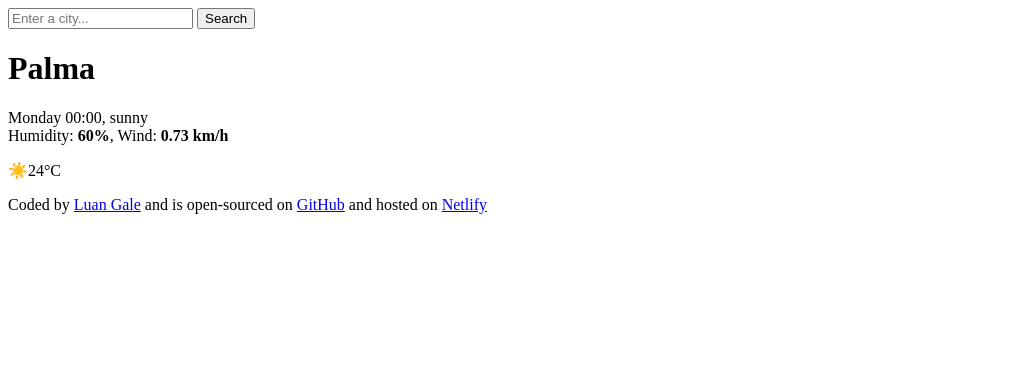
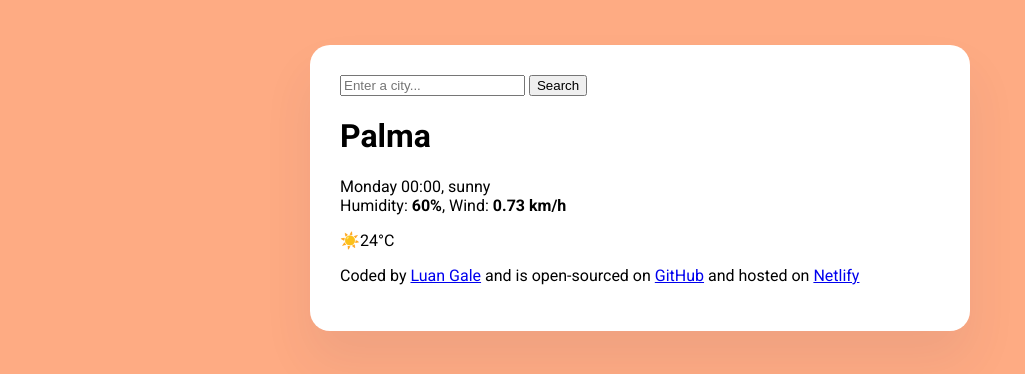
Before and after one commit to LuanGale/My-Weather-App, a plain HTML site: page index.html in a window 1280 px wide. Shown: the whole page, without its empty margins (0-1025 px from the left). Drawn offline with Linux system fonts and the light colour scheme.

Commit message:
Add css + container

```diff
--- a/index.html
+++ b/index.html
@@ -3,9 +3,17 @@
   <head>
     <meta charset="UTF-8" />
     <meta name="viewport" content="width=device-width, initial-scale=1.0" />
+    <link rel="preconnect" href="https://fonts.googleapis.com" />
+    <link rel="preconnect" href="https://fonts.gstatic.com" crossorigin />
+    <link
+      href="https://fonts.googleapis.com/css2?family=Roboto:ital,wght@0,100;0,400;0,500;0,700;0,900;1,100;1,300;1,400;1,500;1,700;1,900&display=swap"
+      rel="stylesheet"
+    />
     <title>My Weather App</title>
+    <link rel="stylesheet" href="src/styles.css" />
   </head>
   <body>
+    <div class="weather-app-content">
       <header>
         <form>
           <input type="search" placeholder="Enter a city..." required />
@@ -27,7 +35,9 @@
         <div class="current-temperature">
           <span class="current-temperature-icon" id="current-temperature-icon"
             >☀️</span
-        ><span class="current-temperature-value" id="current-temperature-value"
+          ><span
+            class="current-temperature-value"
+            id="current-temperature-value"
             >24</span
           ><span class="current-temperature-unit">°C</span>
         </div>
@@ -47,5 +57,6 @@
           >
         </p>
       </footer>
+    </div>
   </body>
 </html>
--- /dev/null
+++ b/src/styles.css
@@ -0,0 +1,12 @@
+body {
+  background-color: #feab83;
+  font-family: "Roboto", sans-serif;
+}
+.weather-app-content {
+  background: white;
+  max-width: 600px;
+  margin: 45px auto;
+  box-shadow: 0 30px 50px rgba(65, 50, 100, 0.08);
+  border-radius: 20px;
+  padding: 30px;
+}
```
Lines whose indentation alone changed are shown as unchanged.
